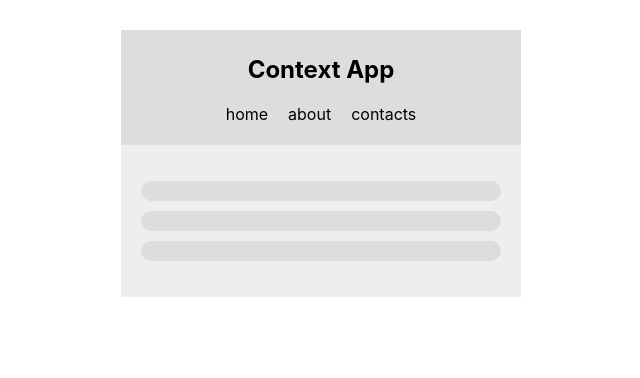
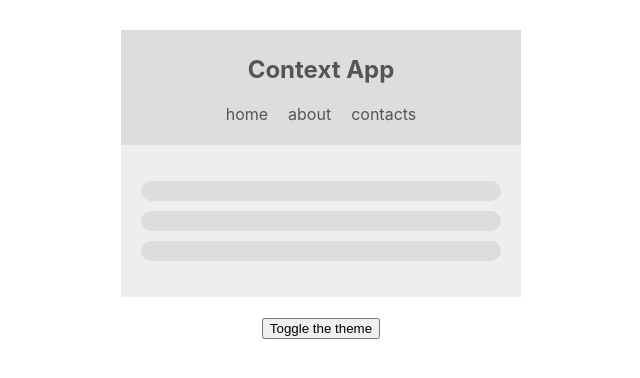
Before and after one commit to Yulya-Yu/reading-list-react-app, a React (Create React App) app: page / in a window 1280 px wide. Shown: the top 378 px of the page, without its empty margins (319-959 px from the left). Built offline with nearby package versions, Linux system fonts and the light colour scheme.

Commit message:
Theme toggle button is added

```diff
--- a/src/App.js
+++ b/src/App.js
@@ -2,6 +2,7 @@ import React from 'react';
 import Navbar from './components/Navbar';
 import BookList from './components/BookList';
 import ThemeContextProvider from './contexts/ThemeContext';
+import ThemeToggle from './components/ThemeToggle';
 
 function App() {
   return (
@@ -9,6 +10,7 @@ function App() {
       <ThemeContextProvider>
         <Navbar />
         <BookList />
+        <ThemeToggle />
       </ThemeContextProvider>
 
     </div>
--- a/src/components/Navbar.js
+++ b/src/components/Navbar.js
@@ -8,7 +8,7 @@ class Navbar extends Component {
         const { isLightTheme, light, dark } = this.context;
         const theme = isLightTheme ? light : dark;
         return (
-            <nav style={{ background: theme.ui, theme: theme.syntax }}>
+            <nav style={{ background: theme.ui, color: theme.syntax }}>
                 <h1>Context App</h1>
                 <ul>
                     <li>home</li>
--- /dev/null
+++ b/src/components/ThemeToggle.js
@@ -0,0 +1,14 @@
+import React, { Component } from 'react';
+import { ThemeContext } from '../contexts/ThemeContext';
+
+class ThemeToggle extends Component {
+    static contextType = ThemeContext;
+    render() {
+        const { toggleTheme } = this.context;
+        return (
+            <button onClick={toggleTheme}>Toggle the theme</button>
+         );
+    }
+}
+
+export default ThemeToggle;
--- a/src/contexts/ThemeContext.js
+++ b/src/contexts/ThemeContext.js
@@ -8,9 +8,12 @@ class ThemeContextProvider extends Component {
         light: { syntax: '#555', ui: '#ddd', bg: '#eee'},
         dark: { syntax: '#ddd', ui: '#333', bg: '#555'},
      }
+     toggleTheme = () => {
+         this.setState({ isLightTheme: !this.state.isLightTheme});
+     }
     render() {
         return (
-            <ThemeContext.Provider value={{ ...this.state }}>
+            <ThemeContext.Provider value={{ ...this.state, toggleTheme: this.toggleTheme }}>
                 {this.props.children}
             </ThemeContext.Provider>
          );
```
